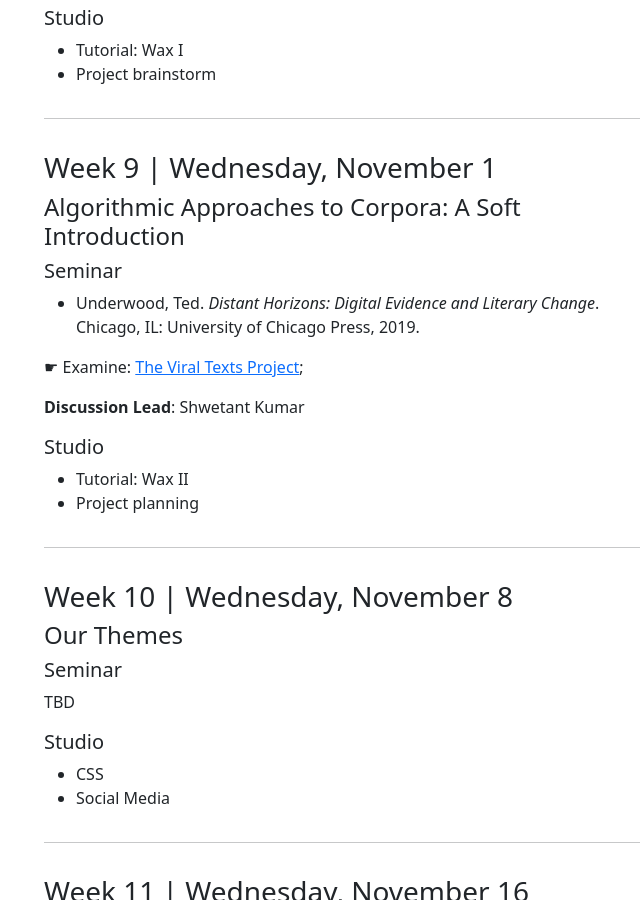
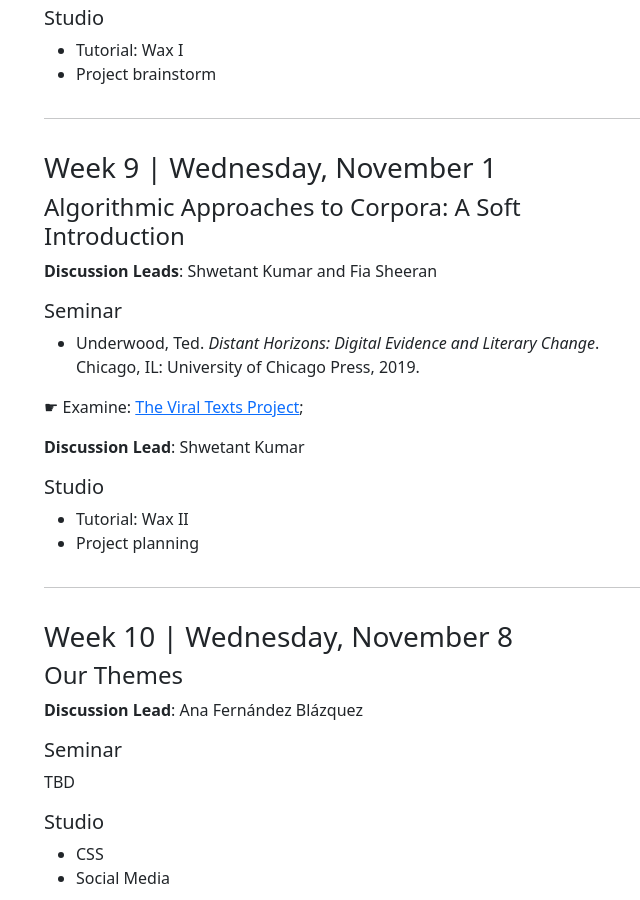
Before and after one commit to elotroalex/f23-intro-dh, a Jekyll site: the page built from schedule.md, in a window 1280 px wide and 900 px high, scrolled down 3803 px. Shown: the whole window, without its empty margins (288-928 px from the left). Built offline with Jekyll 4.4.1, drawn with Linux system fonts in a browser that asks for light colours.

Commit message:
small tweaks

```diff
--- a/schedule.md
+++ b/schedule.md
@@ -185,6 +185,8 @@ Programming Environment](http://files.catwell.info/misc/mirror/the-unix-programm
 
 #### Algorithmic Approaches to Corpora: A Soft Introduction
 
+**Discussion Leads**: Shwetant Kumar and Fia Sheeran
+
 ##### Seminar
 
 - Underwood, Ted. _Distant Horizons: Digital Evidence and Literary Change_. Chicago, IL: University of Chicago Press, 2019.
@@ -213,6 +215,8 @@ Programming Environment](http://files.catwell.info/misc/mirror/the-unix-programm
 ### Week 10 | Wednesday, November 8
 
 #### Our Themes
+
+**Discussion Lead**: Ana Fernández Blázquez
 
 ##### Seminar
 
```
Also changed, not shown: 1 other file.
